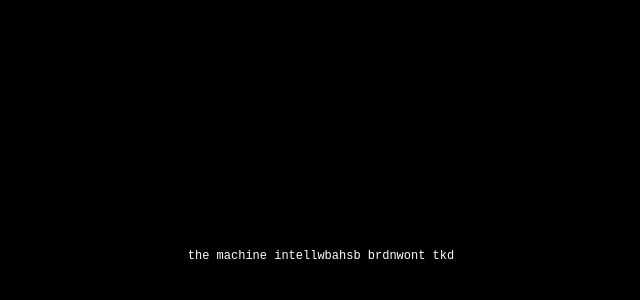
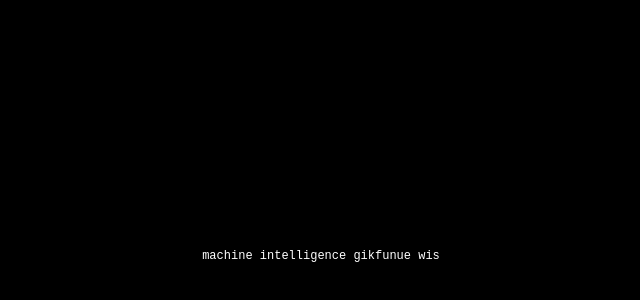
Before and after one commit to OlegMoshkovich/milab, a Next.js app: page / in a window 1280 px wide. Shown: the part 144-444 px from the top of the page, without its empty margins (319-959 px from the left). Built offline with nearby package versions, Linux system fonts and the light colour scheme.

Commit message:
Drop "the" from the title, now "machine intelligence research lab"
Co-Authored-By: Claude Opus 4.8 <noreply@anthropic.com>
Claude-Session: https://claude.ai/code/session_015gavyA4Mmmny4182sFUwab

```diff
--- a/app/page.tsx
+++ b/app/page.tsx
@@ -3,7 +3,7 @@ import SplitFlap from "./split-flap";
 export default function Home() {
   return (
     <main className="home">
-      <SplitFlap text="the machine intelligence research lab" />
+      <SplitFlap text="machine intelligence research lab" />
     </main>
   );
 }
```
